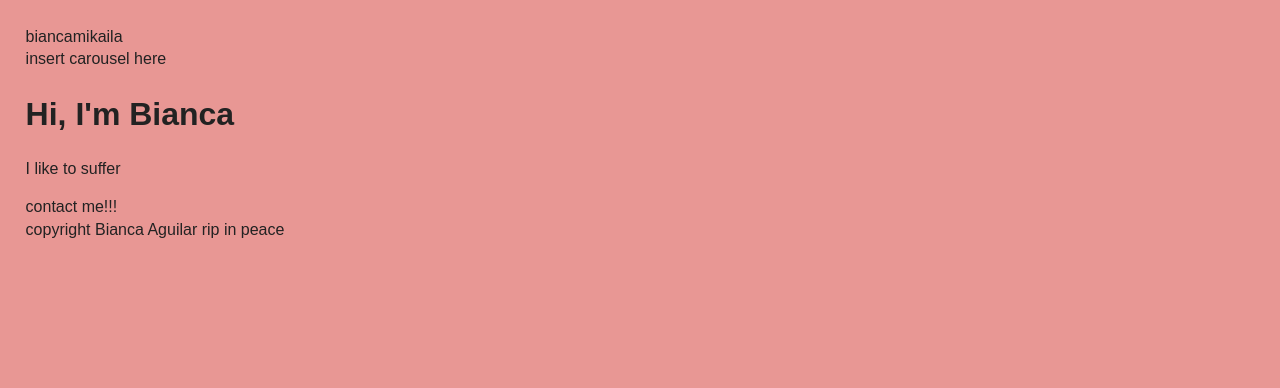
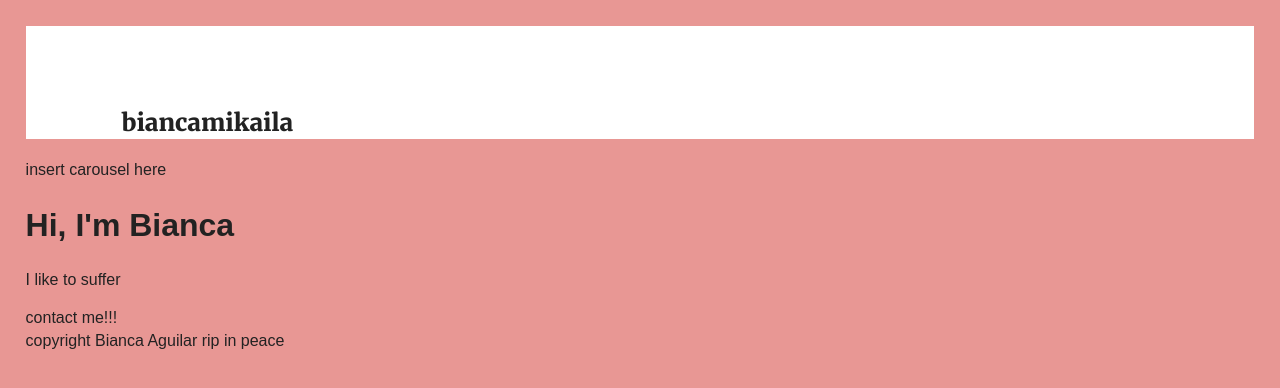
Before and after one commit to biancamika/oldwebsite, a plain HTML site: page index.html in a window 1280 px wide. Drawn offline with nearby package versions, Linux system fonts and the light colour scheme.

Commit message:
i finally found the error
i think

```diff
--- a/css/main.css
+++ b/css/main.css
@@ -103,8 +103,10 @@ textarea {
 }
 
 .header {
-  background-color: "white";
-  width:100%;
+  height:100%;
+  padding: 60px 96px 0px 96px;
+  background-color: white;
+  font-family: 'Merriweather', serif;
 
 }
 
--- a/index.html
+++ b/index.html
@@ -12,6 +12,7 @@
 
         <link rel="stylesheet" href="css/normalize.css">
         <link rel="stylesheet" href="css/main.css">
+        <link href="https://fonts.googleapis.com/css?family=Merriweather:900" rel="stylesheet">
         <script src="js/vendor/modernizr-2.8.3.min.js"></script>
     </head>
     <body>
@@ -22,7 +23,7 @@
         <!-- Add your site or application content here -->
         <div class="body">
         <div class="header">
-        biancamikaila
+        <h2>biancamikaila</h2>
         </div>
         <div>
       insert carousel here
```
